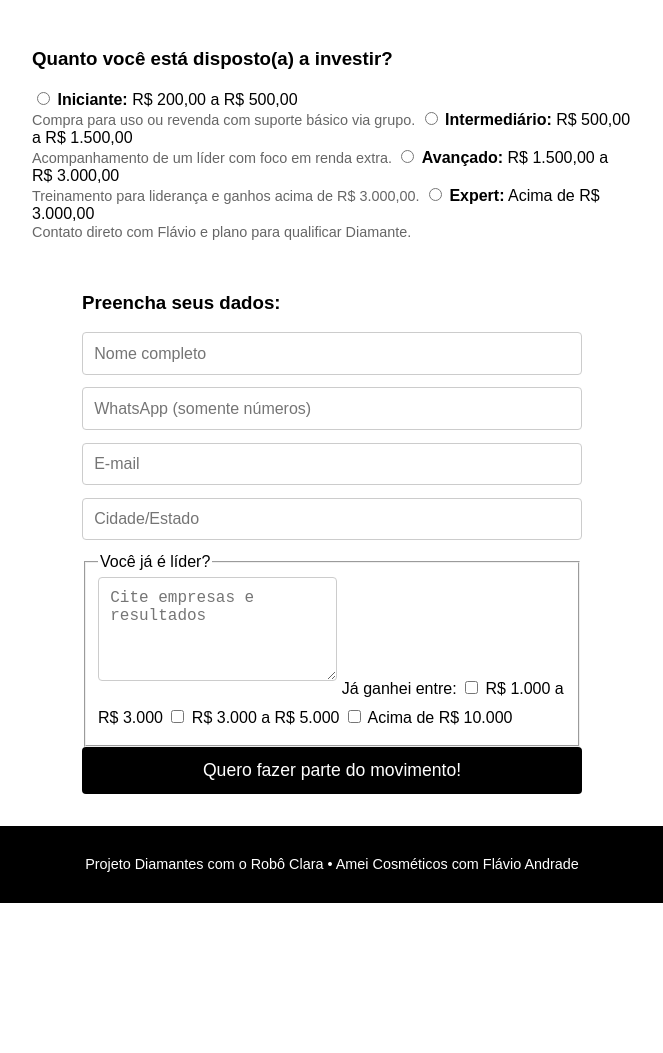
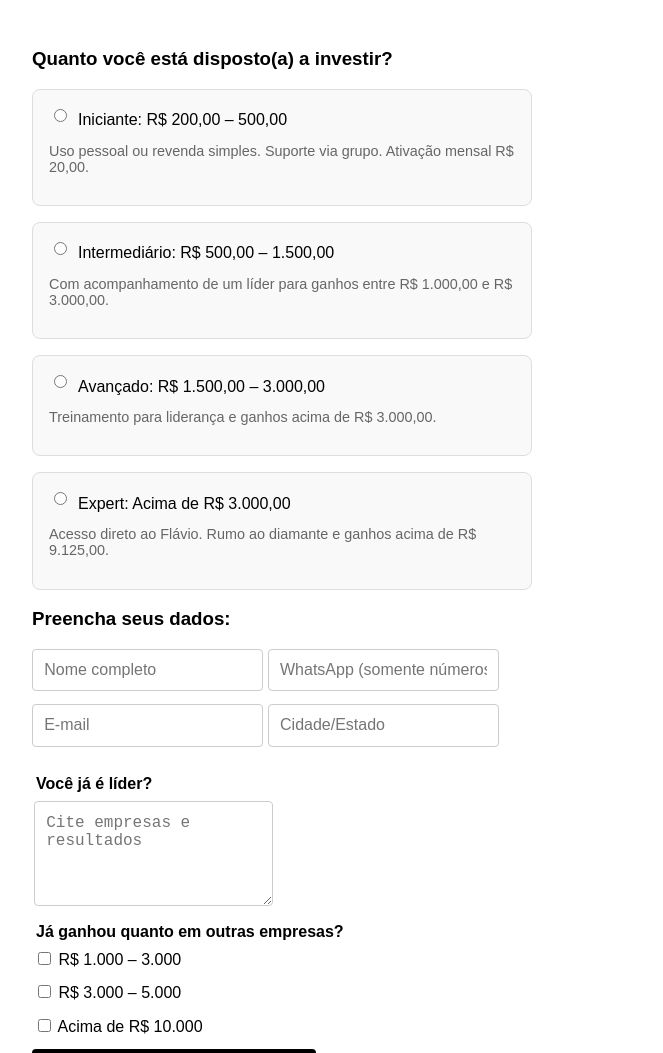
Before and after one commit to flavioandradediamanteamei/clara, a plain HTML site: page index.html in a window 1280 px wide. Shown: the part 637-1690 px from the top of the page, without its empty margins (308-971 px from the left). Before the commit the page ends 1540 px from the top, so only its background shows below. Drawn offline with Linux system fonts and the light colour scheme.

Commit message:
Update index.html

```diff
--- a/index.html
+++ b/index.html
@@ -2,7 +2,7 @@
 <html lang="pt-BR">
 <head>
   <meta charset="UTF-8" />
-  <meta name="viewport" content="width=device-width,initial-scale=1" />
+  <meta name="viewport" content="width=device-width, initial-scale=1.0" />
   <title>Método Robô Clara • Projeto Diamantes</title>
   <link rel="stylesheet" href="style.css">
 </head>
@@ -16,57 +16,46 @@
 
   <section id="video">
     <h3>Confira o vídeo explicativo:</h3>
-    <iframe
-      src="https://www.youtube.com/embed/-nAA7R4fMus"
-      title="Entenda o Projeto"
-      frameborder="0"
-      allowfullscreen>
-    </iframe>
+    <iframe src="https://www.youtube.com/embed/-nAA7R4fMus" title="Entenda o Projeto" frameborder="0" allowfullscreen></iframe>
   </section>
 
   <section id="opcoes">
     <h3>Quanto você está disposto(a) a investir?</h3>
 
-    <label class="opcao-radio">
-      <input type="radio" name="nivel" value="Iniciante: R$ 200,00 a R$ 500,00" required>
-      <strong>Iniciante:</strong> R$ 200,00 a R$ 500,00 <br>
-      <span class="detalhe discreto">Compra para uso ou revenda com suporte básico via grupo.</span>
-    </label>
+    <form id="formulario">
+      <div class="opcao">
+        <label><input type="radio" name="nivel" value="Iniciante"> Iniciante: R$ 200,00 – 500,00</label>
+        <p class="detalhe discreto">Uso pessoal ou revenda simples. Suporte via grupo. Ativação mensal R$ 20,00.</p>
+      </div>
 
-    <label class="opcao-radio">
-      <input type="radio" name="nivel" value="Intermediário: R$ 500,00 a R$ 1.500,00">
-      <strong>Intermediário:</strong> R$ 500,00 a R$ 1.500,00 <br>
-      <span class="detalhe discreto">Acompanhamento de um líder com foco em renda extra.</span>
-    </label>
+      <div class="opcao">
+        <label><input type="radio" name="nivel" value="Intermediário"> Intermediário: R$ 500,00 – 1.500,00</label>
+        <p class="detalhe discreto">Com acompanhamento de um líder para ganhos entre R$ 1.000,00 e R$ 3.000,00.</p>
+      </div>
 
-    <label class="opcao-radio">
-      <input type="radio" name="nivel" value="Avançado: R$ 1.500,00 a R$ 3.000,00">
-      <strong>Avançado:</strong> R$ 1.500,00 a R$ 3.000,00 <br>
-      <span class="detalhe discreto">Treinamento para liderança e ganhos acima de R$ 3.000,00.</span>
-    </label>
+      <div class="opcao">
+        <label><input type="radio" name="nivel" value="Avançado"> Avançado: R$ 1.500,00 – 3.000,00</label>
+        <p class="detalhe discreto">Treinamento para liderança e ganhos acima de R$ 3.000,00.</p>
+      </div>
 
-    <label class="opcao-radio">
-      <input type="radio" name="nivel" value="Expert: Acima de R$ 3.000,00">
-      <strong>Expert:</strong> Acima de R$ 3.000,00 <br>
-      <span class="detalhe discreto">Contato direto com Flávio e plano para qualificar Diamante.</span>
-    </label>
-  </section>
+      <div class="opcao">
+        <label><input type="radio" name="nivel" value="Expert"> Expert: Acima de R$ 3.000,00</label>
+        <p class="detalhe discreto">Acesso direto ao Flávio. Rumo ao diamante e ganhos acima de R$ 9.125,00.</p>
+      </div>
 
-  <section id="formulario">
-    <h3>Preencha seus dados:</h3>
-    <form id="form">
+      <h3>Preencha seus dados:</h3>
       <input name="nome" placeholder="Nome completo" required>
       <input name="whatsapp" placeholder="WhatsApp (somente números)" required>
-      <input name="email" placeholder="E‑mail" type="email" required>
+      <input name="email" placeholder="E-mail" type="email" required>
       <input name="cidade" placeholder="Cidade/Estado" required>
 
-      <fieldset>
+      <fieldset class="ganhos-fieldset">
         <legend>Você já é líder?</legend>
         <textarea name="experiencia" placeholder="Cite empresas e resultados"></textarea>
-        <label>Já ganhei entre:</label>
-        <label><input type="checkbox" name="ganho" value="R$ 1.000 a R$ 3.000"> R$ 1.000 a R$ 3.000</label>
-        <label><input type="checkbox" name="ganho" value="R$ 3.000 a R$ 5.000"> R$ 3.000 a R$ 5.000</label>
-        <label><input type="checkbox" name="ganho" value="Acima de R$ 10.000"> Acima de R$ 10.000</label>
+        <legend>Já ganhou quanto em outras empresas?</legend>
+        <label><input type="checkbox" name="ganhos" value="1-3k"> R$ 1.000 – 3.000</label>
+        <label><input type="checkbox" name="ganhos" value="3-5k"> R$ 3.000 – 5.000</label>
+        <label><input type="checkbox" name="ganhos" value="10k+"> Acima de R$ 10.000</label>
       </fieldset>
 
       <button type="submit" class="cta">Quero fazer parte do movimento!</button>
```
